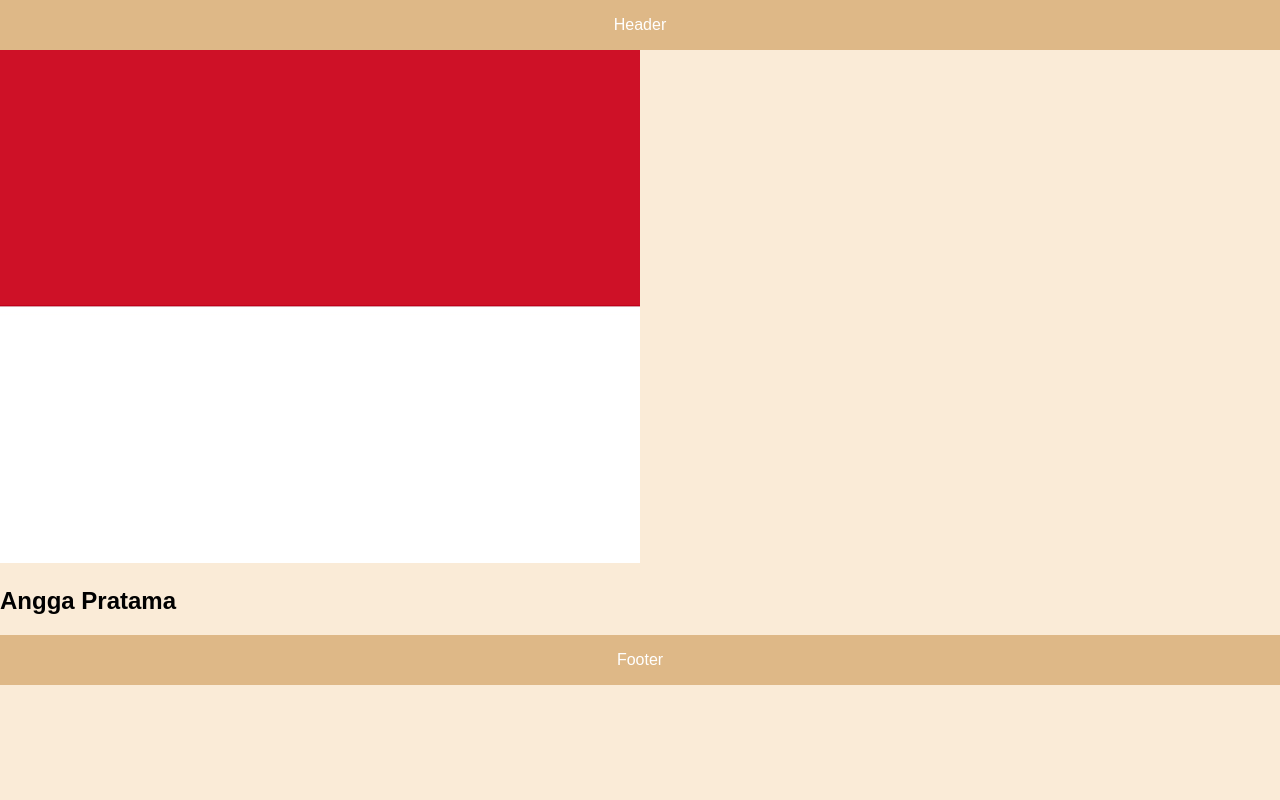
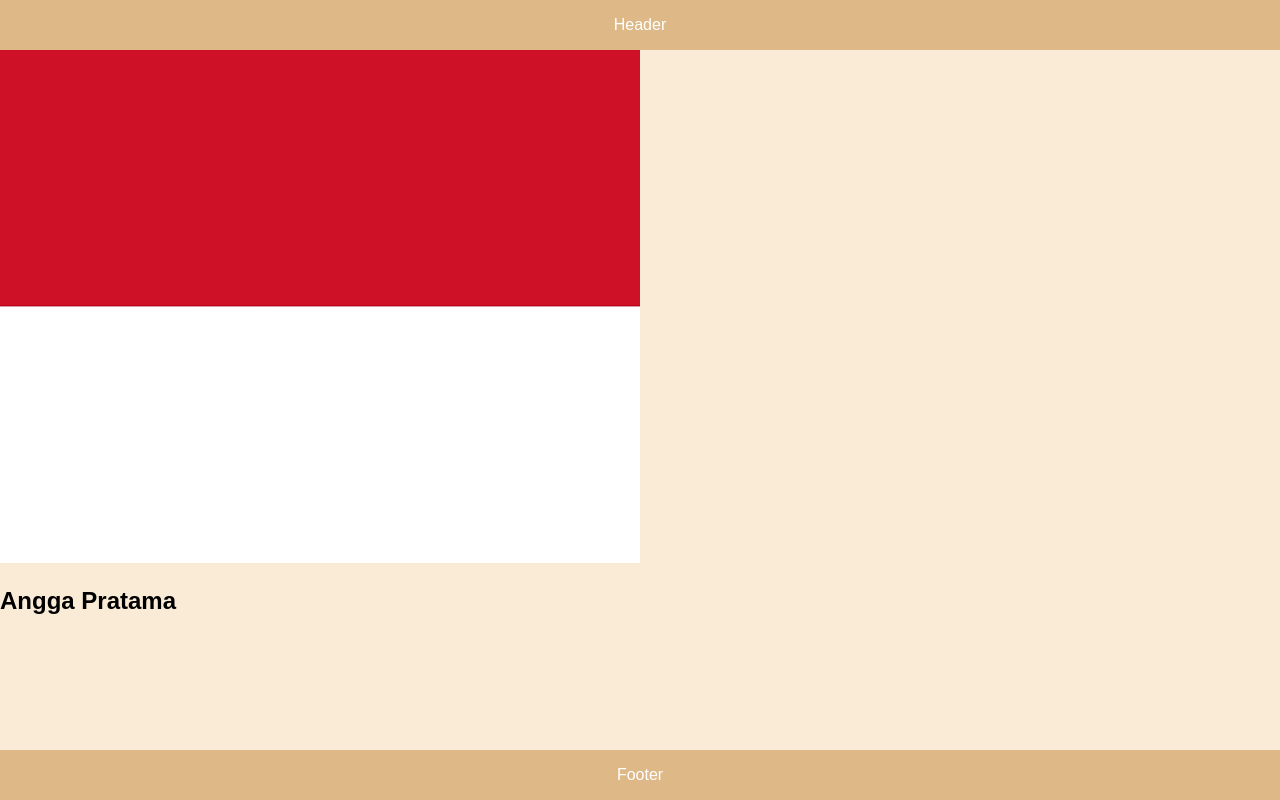
Before and after one commit to tambing/latihan, a plain HTML site: page index.html in a window 1280 px wide. Drawn offline with Linux system fonts and the light colour scheme.

```diff
--- a/style.css
+++ b/style.css
@@ -1,10 +1,13 @@
 #footer {
     width: 100%;
     height: 50px;
+    position: absolute;
+    bottom: 0;
     line-height: 50px;
     background-color: burlywood;
     text-align: center;
-    color: white;}
+    color: white;
+ }
 
 #profile-container{
     max-width: 300px;
```
